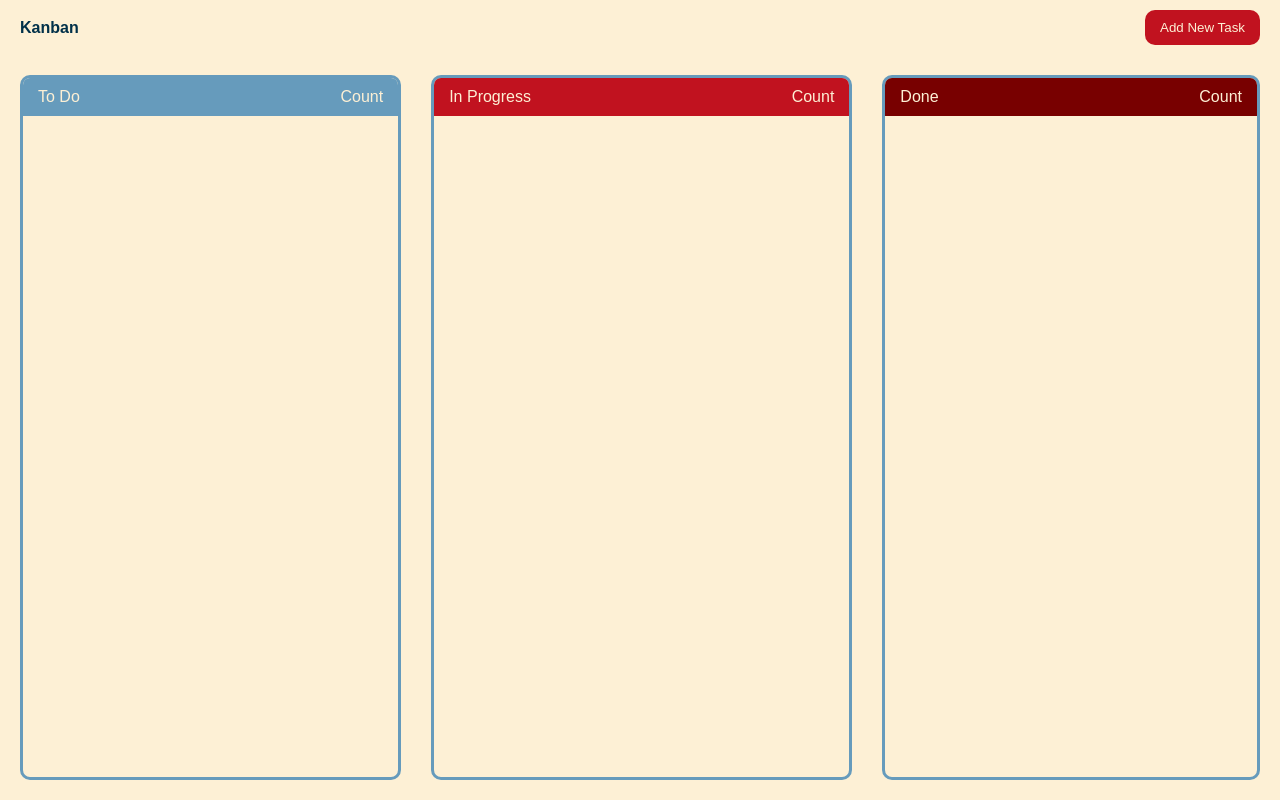
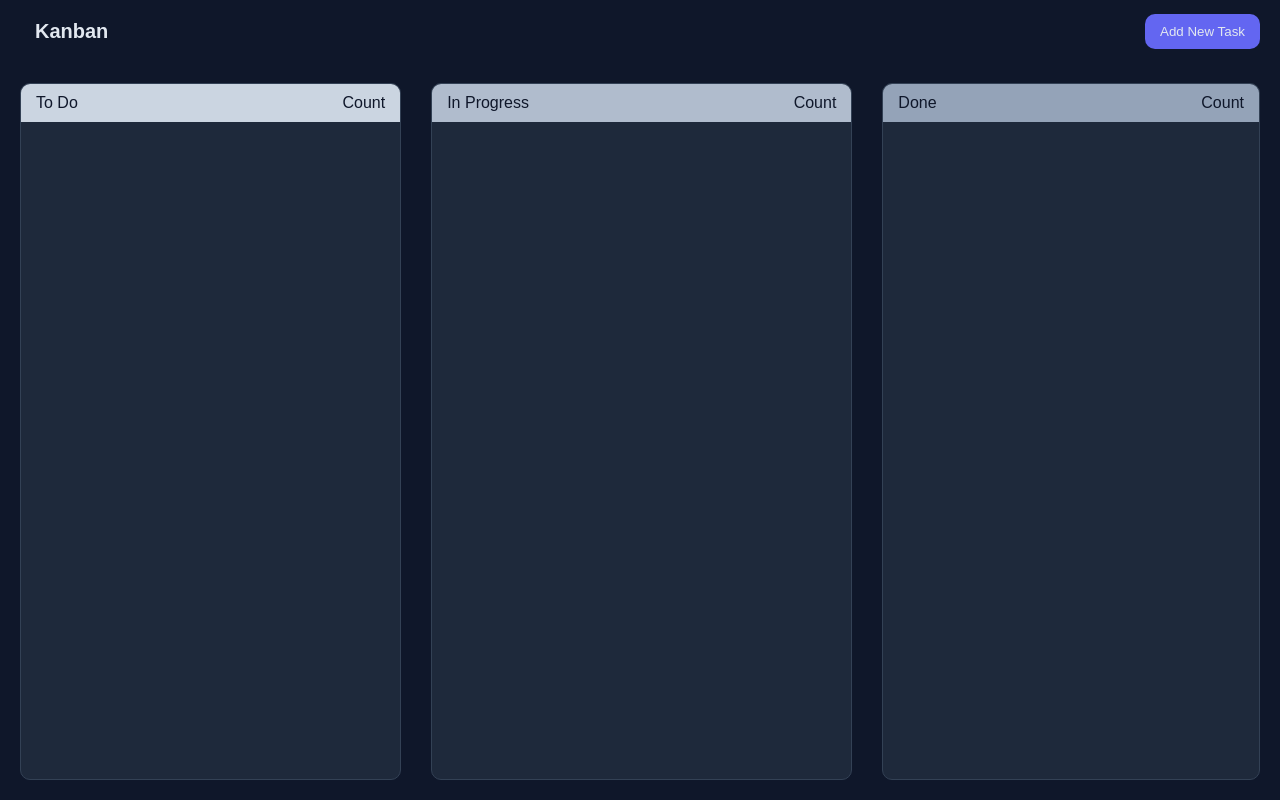
Before and after one commit to Aayushgurav20/MyP, a plain HTML site: page Project-2/index.html in a window 1280 px wide. Drawn offline with Linux system fonts and the light colour scheme.

Commit message:
restyle kanban with minimal slate dark theme and soft neutral status colors

```diff
--- a/Project-2/style.css
+++ b/Project-2/style.css
@@ -13,8 +13,6 @@ body {
 
 
 :root {
-    --bg-color: rgb(39, 38, 38);
-    --primary-text-color: rgb(223, 223, 223);
     --primary-font-family: 'JetBrains Mono', sans-serif;
 
     /* padding elements */
@@ -24,9 +22,6 @@ body {
     --padding-l: 15px;
     --padding-xl: 20px;
     --padding-xxl: 30px;
-
-    /* button */
-    --bg-button-color: rgb(55, 55, 55);
 
     /* border radius */
     --border-radius-s: 5px;
@@ -38,25 +33,29 @@ body {
     /* section padding */
     --section-padding: 20px;
 
-    /* pallete color scheme */
-    --molten-lava: #780000ff;
-    --brick-red: #c1121fff;
-    --papaya-whip: #fdf0d5ff;
-    --deep-space-blue: #003049ff;
-    --steel-blue: #669bbcff;
+    /* palette (slate - minimal dark) */
+    --bg: #0f172a;
+    --surface: #1e293b;
+    --border: #334155;
+    --text: #e2e8f0;
+    --muted: #94a3b8;
+    --accent: #6366f1;
+    --accent-hover: #4f46e5;
 
-    /* palette usage map
-       --papaya-whip      -> page + column background, button text, heading text
-       --deep-space-blue  -> body text, "Kanban" logo
-       --brick-red        -> "Add New Task" button bg, In Progress heading bar
-       --molten-lava      -> button hover bg, Done heading bar
-       --steel-blue       -> column border, To Do heading bar
-    */
+    /* status colors (soft neutral) */
+    --todo: #cbd5e1;
+    --in-progress: #b0bccd;
+    --done: #94a3b8;
+
+    /* your original variables, now themed */
+    --bg-color: var(--bg);
+    --primary-text-color: var(--text);
+    --bg-button-color: var(--accent);
 }
 
 body {
-    background-color: var(--papaya-whip);
-    color: var(--deep-space-blue);
+    background-color: var(--bg-color);
+    color: var(--primary-text-color);
 }
 
 main {
@@ -73,22 +72,24 @@ nav {
 }
 
 nav button {
-    background-color: var(--brick-red);
+    background-color: var(--bg-button-color);
     border: none;
     outline: none;
-    color: var(--papaya-whip);
+    color: var(--text);
     padding: var(--padding-m) var(--padding-l);
     cursor: pointer;
     border-radius: var(--border-radius-m);
 }
 
 nav button:hover {
-    background-color: var(--molten-lava);
+    background-color: var(--accent-hover);
 }
 
 nav .left {
-    color: var(--deep-space-blue);
+    color: var(--primary-text-color);
     font-weight: bold;
+    font-size: 20px;
+    padding: var(--padding-m) var(--padding-l)
 }
 
 section {
@@ -100,10 +101,10 @@ section {
 }
 
 section .task-column {
-    background-color: var(--papaya-whip);
+    background-color: var(--surface);
     flex-grow: 1;
     border-radius: var(--border-radius-m);
-    border: 3px solid var(--steel-blue);
+    border: 1px solid var(--border);
     overflow: hidden;
 }
 section .task-column .heading {
@@ -111,17 +112,26 @@ section .task-column .heading {
     display: flex;
     justify-content: space-between;
     padding: var(--padding-m) var(--padding-l);
-    color: var(--papaya-whip);
+    color: var(--bg);
 }
 
 section .task-column.todo .heading {
-    background-color: var(--steel-blue);
+    background-color: var(--todo);
+    display: flex;
+    flex-direction: row;
+    gap: var(--padding-m);
 }
 
 section .task-column.in-progress .heading {
-    background-color: var(--brick-red);
+    background-color: var(--in-progress);
+    display: flex;
+    flex-direction: row;
+    gap: var(--padding-m);
 }
 
 section .task-column.done .heading {
-    background-color: var(--molten-lava);
+    background-color: var(--done);
+    display: flex;
+    flex-direction: row;
+    gap: var(--padding-m);
 }
```
Also changed, not shown: Project-2/index.js (line endings or trailing spaces).
